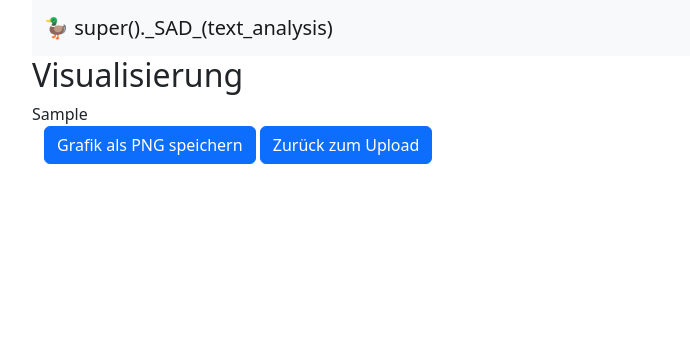
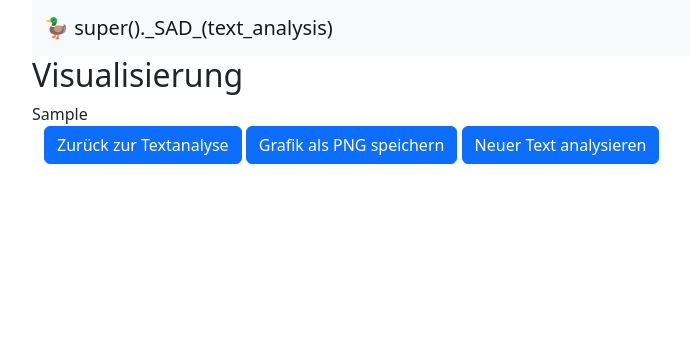
Before and after one commit to iorala/super__sad__text-analysis, a Flask app: template templates/visualisierung.html in a window 1280 px wide. Shown: the top 356 px of the page, without its empty margins (62-752 px from the left). Run offline with Flask 3, Linux system fonts and the light colour scheme; the template is opened without the code that fills it: most values are stand-ins (such as "Sample title", 1, 10 or a date in 2020).

Commit message:
Button zurück zur Textanalyse

```diff
--- a/templates/visualisierung.html
+++ b/templates/visualisierung.html
@@ -2,6 +2,7 @@
 <!--Inhalt der Seite-->
 <div class="row">
     <div class="col">
+        <form action="{{url_for('textanalyse')}}" method="post" enctype="multipart/form-data">
             <h2>Visualisierung</h2>
             <div class="container">
                 <div class="row">
@@ -9,13 +10,13 @@
                 </div>
                 <div class="row">
                     <div class="col">
-
-                            <a href="{{ png_datei }}" class="btn btn-primary" download> Grafik als PNG speichern</a>
-                            <a href="{{url_for('home')}}" class="btn btn-primary" > Zurück zum Upload</a>
-
+                            <button type="submit" class="btn btn-primary">Zurück zur Textanalyse</button>
+                            <a href="{{ png_datei }}" class="btn btn-primary" download>Grafik als PNG speichern</a>
+                            <a href="{{url_for('home')}}" class="btn btn-primary" >Neuer Text analysieren</a>
                     </div>
                 </div>
             </div>
+            </form>
     </div>
 </div>
 {% include "footer.html" %}
```
